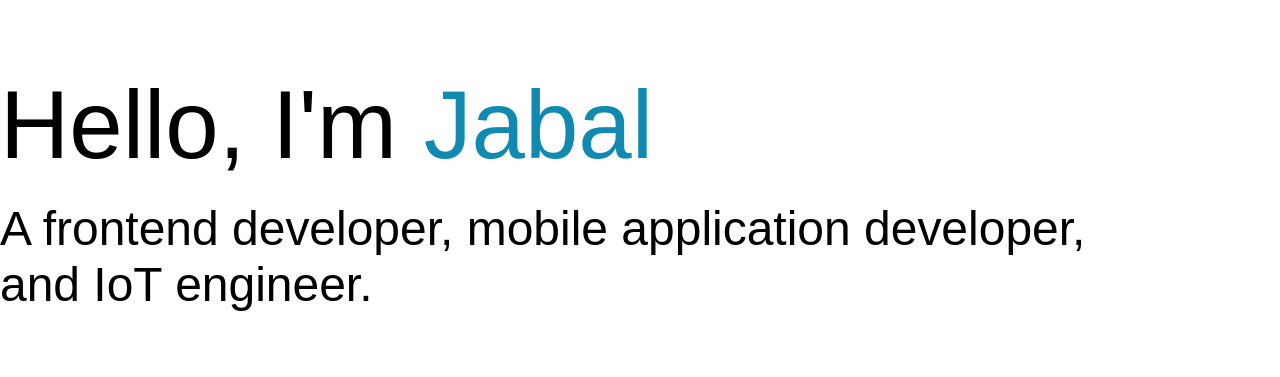
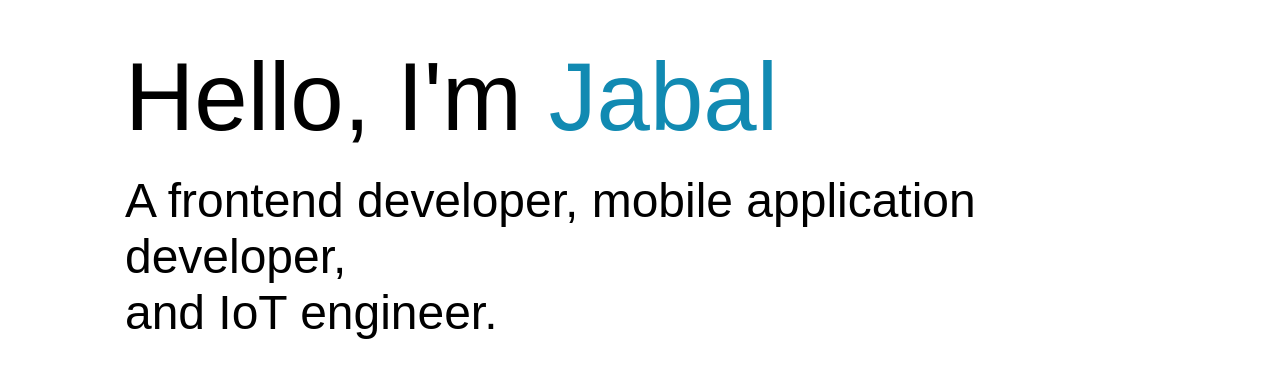
Before and after one commit to jaballogian/portfolio, a React (Create React App) app: page / in a window 1280 px wide. Shown: the part 209-586 px from the top of the page. Built offline with nearby package versions, Linux system fonts and the light colour scheme.

Commit message:
change the style of Home page

```diff
--- a/src/pages/Home/homeUseStyles.js
+++ b/src/pages/Home/homeUseStyles.js
@@ -6,6 +6,7 @@ const useStyles = makeStyles((theme) => ({
     flexGrow: 1,
     width: '100%',
     boxSizing: 'border-box',
+    padding: '0px 125px',
   },
 }))
 
```
